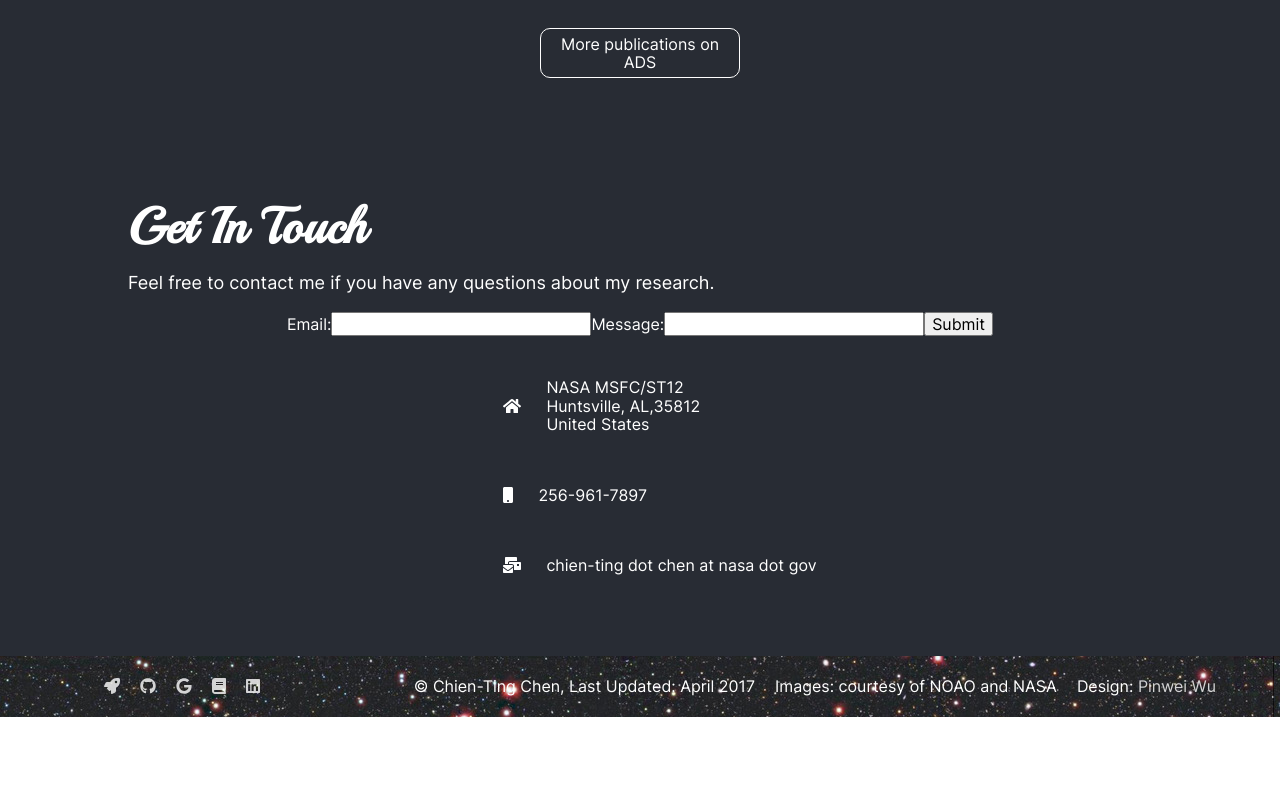
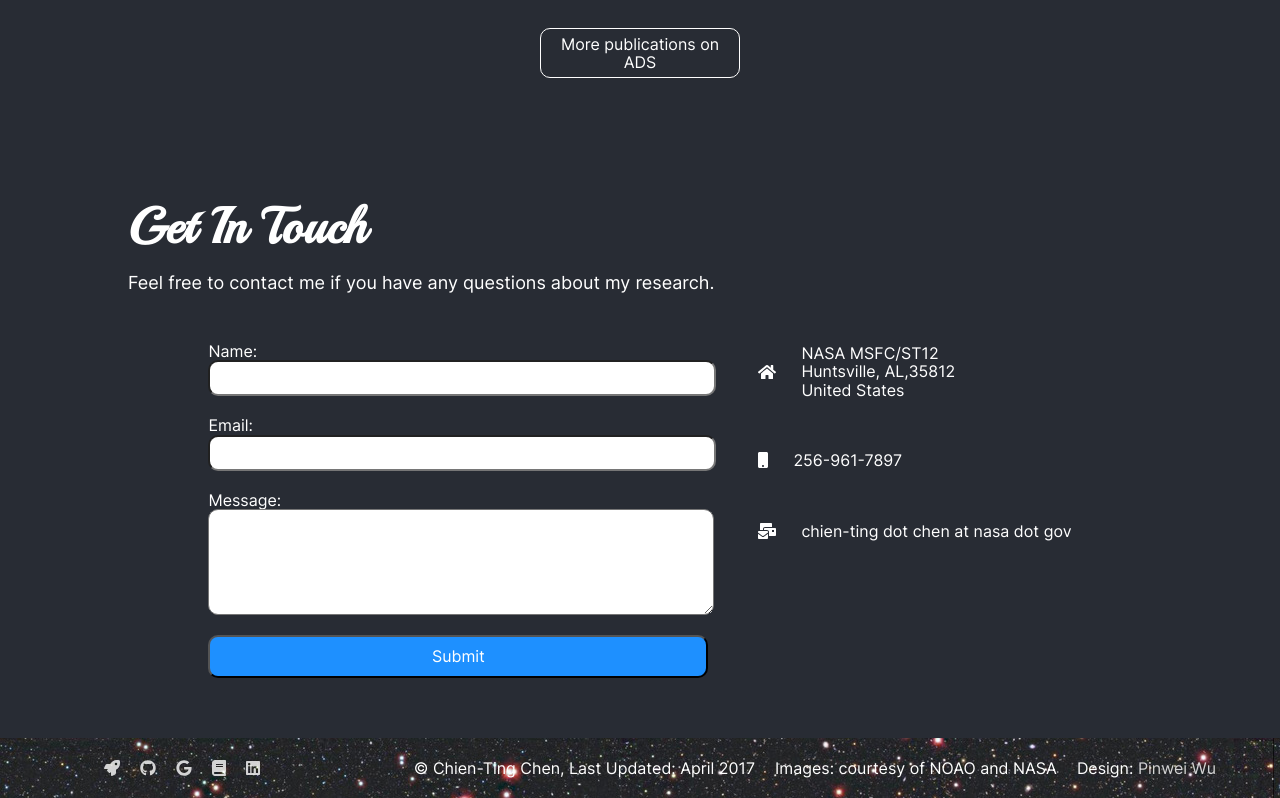
Before and after one commit to iceicery/ct-j-chen, a React (Create React App) app: page / in a window 1280 px wide. Shown: the part 3386-4184 px from the top of the page. Before the commit the page ends 4103 px from the top, so only its background shows below. Built offline with nearby package versions, Linux system fonts and the light colour scheme.

Commit message:
add form features

```diff
--- a/src/components/Form/Form.css
+++ b/src/components/Form/Form.css
@@ -0,0 +1,30 @@
+.form {
+  width: 90vw;
+  max-width: 500px;
+  background-color: transparent;
+  color: #fff;
+  display: flex;
+  flex-direction: column;
+  margin-bottom: 30px;
+  margin-top: 30px;
+}
+
+.form__input {
+  border-radius: 10px;
+  width: 100%;
+  height: 30px;
+  margin-bottom: 20px;
+}
+.form__message {
+  width: 100%;
+  height: 100px;
+  border-radius: 10px;
+  margin-bottom: 20px;
+}
+.form__submit {
+  width: 100%;
+  padding: 10px;
+  background-color: #1e90ff;
+  color: #fff;
+  border-radius: 10px;
+}
--- a/src/components/Form/Form.js
+++ b/src/components/Form/Form.js
@@ -17,12 +17,17 @@ export default class Form extends React.Component {
                 onSubmit={this.submitForm}
                 action="https://formspree.io/f/xrgoowqb"
                 method="POST"
+                className="form"
             >
+                <label>Name:</label>
+                <input type="name" name="name" className="form__input" />
                 <label>Email:</label>
-                <input type="email" name="email" />
+                <input type="email" name="email" className="form__input" />
                 <label>Message:</label>
-                <input type="text" name="message" />
-                {status === "SUCCESS" ? <p>Thanks!</p> : <button>Submit</button>}
+                <textarea type="text" name="message" className="form__message">
+                </textarea>
+                {status === "SUCCESS" ? <p>Thanks, I've got your message. <br />
+If you didn't hear from me in two days, please email me directly to chien-ting dot chen at nasa dot gov. </p> : <button className="form__submit">Submit</button>}
                 {status === "ERROR" && <p>Ooops! There was an error.</p>}
             </form>
         );
```
Also changed, not shown: 1 other file (tests, documents, lock files or other folders).
